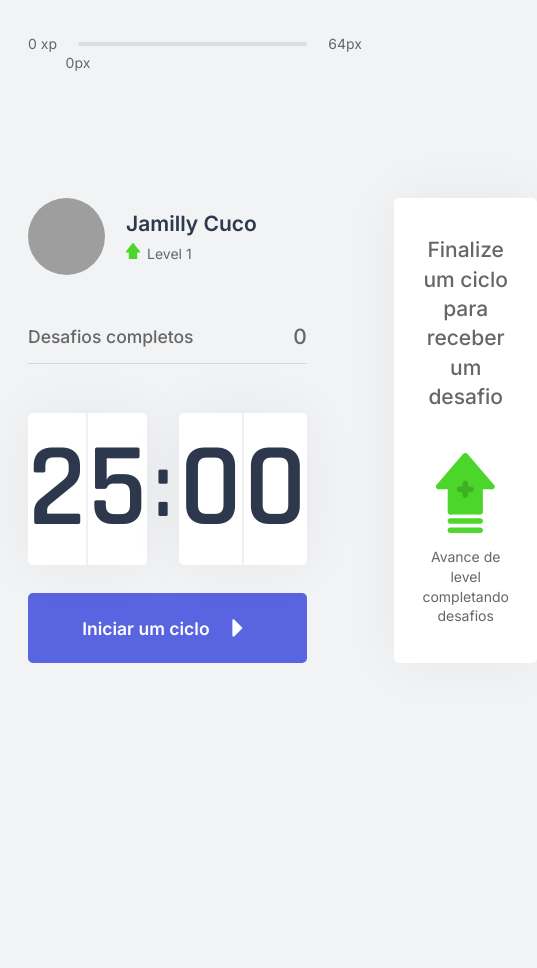
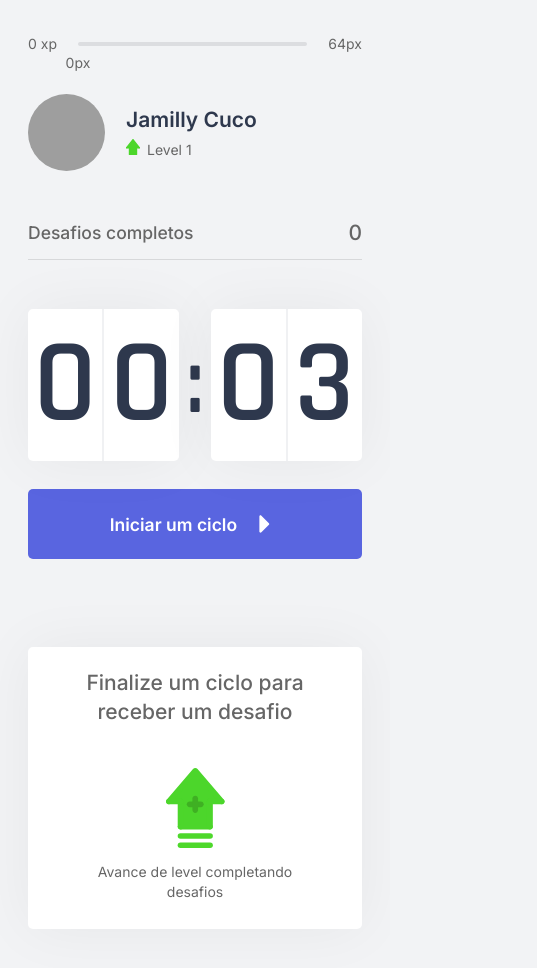
Before and after one commit to alt-jams/nlw-04, a Next.js app: page / in a window 390 px wide. Shown: the top 968 px of the page, 537 px wide, since content can reach past the window. Before the commit the page ends 844 px from the top, so only its background shows below. Built offline with nearby package versions, Linux system fonts and the light colour scheme; grey boxes are pictures that could not be loaded.

Commit message:
responsive

```diff
--- a/src/contexts/CountdownContext.tsx
+++ b/src/contexts/CountdownContext.tsx
@@ -22,7 +22,7 @@ export function CountdownProvider({ children }: CountdownProviderProps) {
 
   const { startNewChallenge } = useContext(ChallengesContext);
 
-  const [time, setTime] = useState(25 * 60);
+  const [time, setTime] = useState(0.05 * 60);
   const [isActive, setIsActive] = useState(false);
   const [hasFinished, setHasFinished] = useState(false);
 
--- a/src/styles/components/ChallengeBox.module.css
+++ b/src/styles/components/ChallengeBox.module.css
@@ -111,3 +111,18 @@
 .challengeActive footer button:hover{
     filter:brightness(0.9);
 }
+
+@media (max-width: 600px){
+    .challengeBoxContainer{
+        padding-bottom: 2rem;
+    }
+
+    .challengeActive footer{
+        margin-top: 1rem;
+    }
+
+    .challengeActive main{
+        margin-top: 1rem;
+    }
+
+}
--- a/src/styles/pages/Home.module.css
+++ b/src/styles/pages/Home.module.css
@@ -15,4 +15,17 @@
     grid-template-columns: 1fr 1fr;
     gap: 6.25rem;
     align-content: center;
+
+    margin-top: 3rem;
 }
+
+
+@media (max-width: 600px){
+    .container section{
+        display: grid;
+        grid-template-columns: 1fr;
+
+        padding-bottom: 4rem;
+    }
+
+}
```
